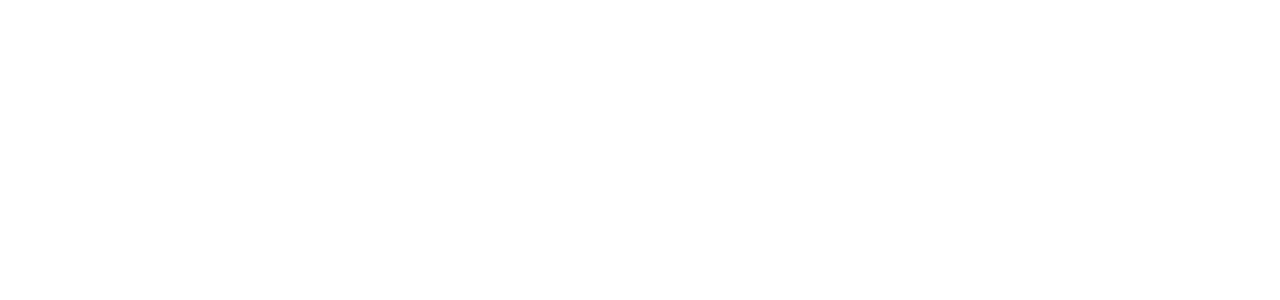
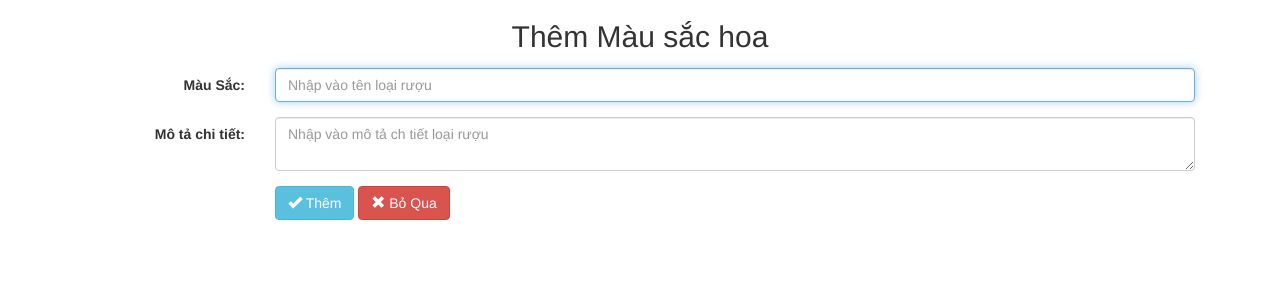
Before and after one commit to dangtuanhuy/PHP-Basic, a PHP site: page / in a window 1280 px wide. Before the commit the part shown is empty. Shown: the top 300 px of the page. Run offline with PHP 8.4, Linux system fonts and the light colour scheme; some libraries are stand-ins or nearby versions.

Commit message:
Chỉnh sửa chung

```diff
--- a/Connect/Connect.php
+++ /dev/null
@@ -1,6 +0,0 @@
-<?php
-$conn =
-mysql_connect("localhost","root","") or die(mysql_error());
-mysql_set_charset('utf8');
-mysql_select_db("flowershop") or die("mysql can not find");
-?>
--- a/Index.php
+++ b/Index.php
@@ -1,10 +1,62 @@
-<!DOCTYPE html PUBLIC "-//W3C//DTD XHTML 1.0 Transitional//EN" "http://www.w3.org/TR/xhtml1/DTD/xhtml1-transitional.dtd">
-<html xmlns="http://www.w3.org/1999/xhtml">
+<!DOCTYPE html>
+<html>
 <head>
-<meta http-equiv="Content-Type" content="text/html; charset=utf-8" />
-<title>Untitled Document</title>
+	<meta charset="utf-8">
+	<meta http-equiv="X-UA-Compatible" content="IE=edge">
+	<title>Ví dụ lệnh Insert</title>
+	<!-- 	<link rel="stylesheet" href=""> -->
+	<!-- Latest compiled and minified CSS -->
+	<link rel="stylesheet" href="https://maxcdn.bootstrapcdn.com/bootstrap/3.3.7/css/bootstrap.min.css">
+
+	<!-- jQuery library -->
+	<script src="https://ajax.googleapis.com/ajax/libs/jquery/3.2.1/jquery.min.js"></script>
+
+	<!-- Latest compiled JavaScript -->
+	<script src="https://maxcdn.bootstrapcdn.com/bootstrap/3.3.7/js/bootstrap.min.js"></script>
 </head>
+<body>
+	<div class="container">
+		<div class="row">
+			<div class="col-md-12">
+				<div class="col-md-12"/>
+	<form action="" method="post" accept-charset="utf-8" enctype="multipart/form-data" form-horizontal>
+		<div class="form_group">
+			<label class="control-label col-sm-12" for="email"><h2 align="center">Thêm Màu sắc hoa</h2></label>
+		</div>
 
-<body>
+	</form>
+	<form class="form-horizontal" accept-charset="utf-8" method="post" role="form" >
+
+
+		<div class="form-group">
+			<label class="control-label col-md-2" for="txtName">Màu Sắc:</label>
+			<div class="col-sm-10">
+				<input type="text" class="form-control" id="txtName" placeholder="Nhập vào tên loại rượu" name="txtName"
+				required autofocus >
+			</div>
+		</div>
+		<div class="form-group">
+			<label class="control-label col-md-2" for="txtDetails">Mô tả chi tiết:</label>
+			<div class="col-md-10">
+
+				<textarea name="txtDetails" id="txtDetails"
+				placeholder="Nhập vào mô tả ch tiết loại rượu" class="form-control" required></textarea>
+			</div>
+		</div>
+
+		<div class="form-group">
+			<div class="col-md-offset-2 col-md-10">
+				<button type="submit" class="btn btn-info" name="btnAdd" onclick=""><span class="glyphicon glyphicon-ok" aria-hidden="true"></span> Thêm</button>
+				<button type="reset" class="btn btn-danger"><span class="glyphicon glyphicon-remove" aria-hidden="true"></span> Bỏ Qua</button>
+			</div>
+		</div>
+	</form>
+
+			</div>
+
+		</div>
+
+	</div>
+
 </body>
 </html>
--- /dev/null
+++ b/Library/Connect.php
@@ -0,0 +1,6 @@
+<?php
+$conn =
+mysql_connect("localhost","root","") or die(mysql_error());
+mysql_set_charset('utf8');
+mysql_select_db("flowershop") or die("mysql can not find");
+?>
```
